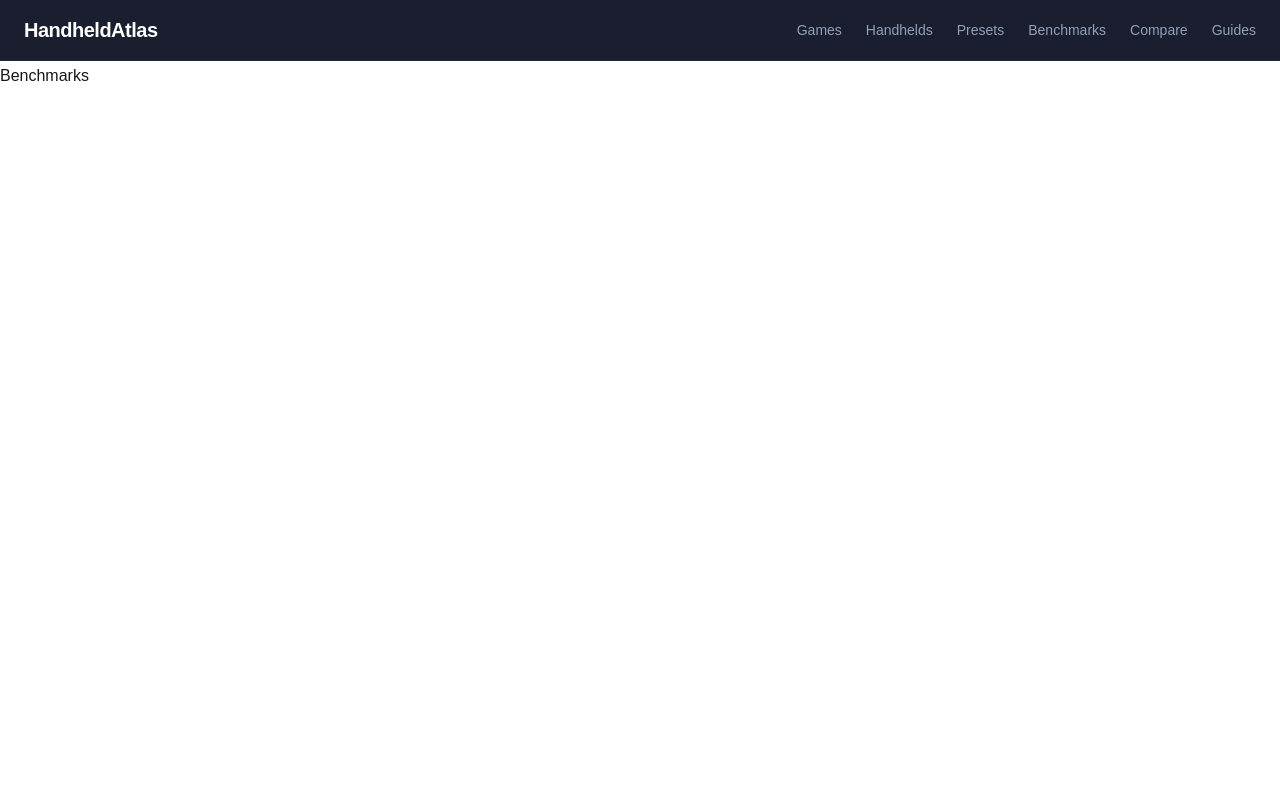
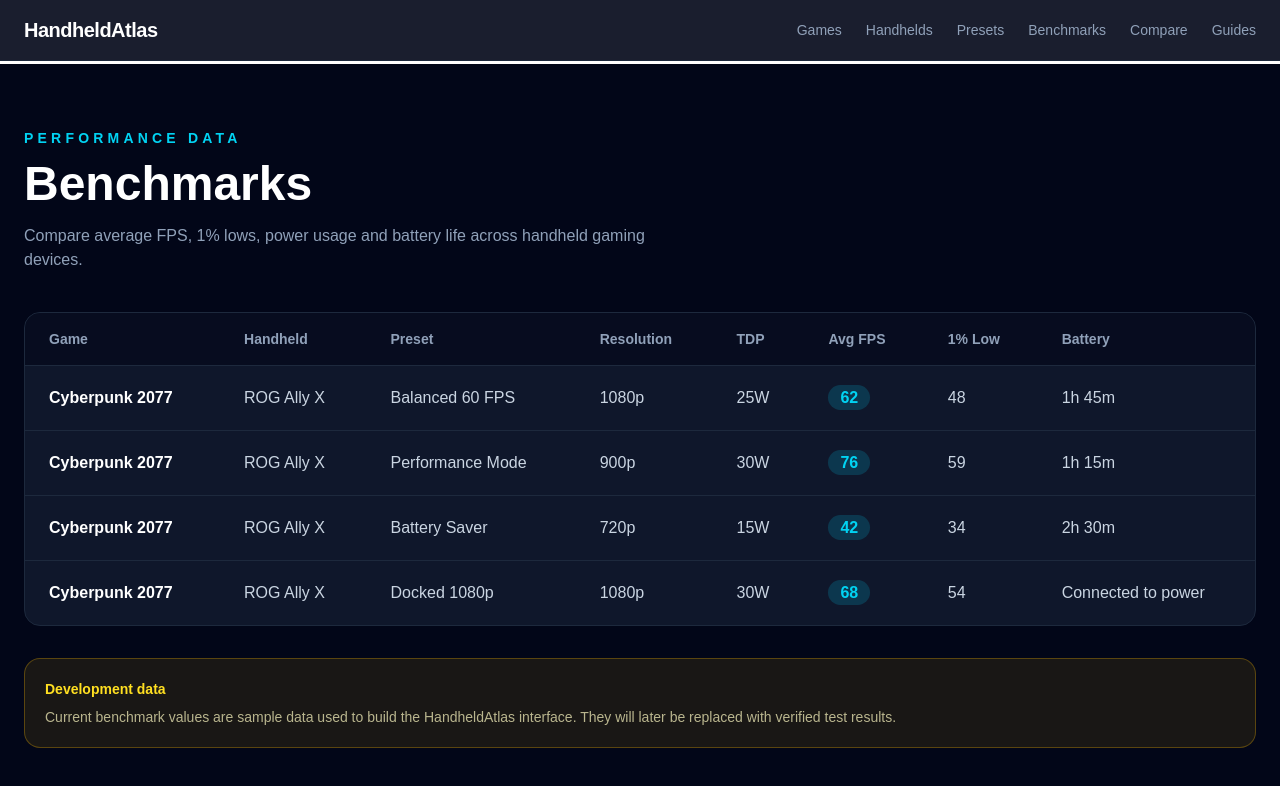
Before and after one commit to nat0r9/handheld-atlas, a Next.js app: page /benchmarks in a window 1280 px wide. Shown: the top 786 px of the page. Built offline with nearby package versions, Linux system fonts and the light colour scheme.

Commit message:
Add benchmark data and benchmark table

```diff
--- a/app/benchmarks/page.tsx
+++ b/app/benchmarks/page.tsx
@@ -1,7 +1,134 @@
+import { benchmarks } from "../../data/benchmarks";
+import { games } from "../../data/games";
+import { handhelds } from "../../data/handhelds";
+import { presets } from "../../data/presets";
+
 export default function BenchmarksPage() {
   return (
-    <main>
-      <h1>Benchmarks</h1>
+    <main className="min-h-screen bg-slate-950 text-white">
+      <div className="mx-auto max-w-7xl px-6 py-16">
+        <p className="text-sm font-semibold uppercase tracking-[0.3em] text-cyan-400">
+          Performance Data
+        </p>
+
+        <h1 className="mt-3 text-5xl font-black">Benchmarks</h1>
+
+        <p className="mt-4 max-w-2xl text-slate-400">
+          Compare average FPS, 1% lows, power usage and battery life
+          across handheld gaming devices.
+        </p>
+
+        <div className="mt-10 overflow-hidden rounded-2xl border border-slate-800 bg-slate-900">
+          <div className="overflow-x-auto">
+            <table className="min-w-full text-left">
+              <thead className="border-b border-slate-800 bg-slate-950/60">
+                <tr>
+                  <th className="px-6 py-4 text-sm font-semibold text-slate-400">
+                    Game
+                  </th>
+
+                  <th className="px-6 py-4 text-sm font-semibold text-slate-400">
+                    Handheld
+                  </th>
+
+                  <th className="px-6 py-4 text-sm font-semibold text-slate-400">
+                    Preset
+                  </th>
+
+                  <th className="px-6 py-4 text-sm font-semibold text-slate-400">
+                    Resolution
+                  </th>
+
+                  <th className="px-6 py-4 text-sm font-semibold text-slate-400">
+                    TDP
+                  </th>
+
+                  <th className="px-6 py-4 text-sm font-semibold text-slate-400">
+                    Avg FPS
+                  </th>
+
+                  <th className="px-6 py-4 text-sm font-semibold text-slate-400">
+                    1% Low
+                  </th>
+
+                  <th className="px-6 py-4 text-sm font-semibold text-slate-400">
+                    Battery
+                  </th>
+                </tr>
+              </thead>
+
+              <tbody>
+                {benchmarks.map((benchmark) => {
+                  const game = games.find(
+                    (item) => item.slug === benchmark.gameSlug,
+                  );
+
+                  const handheld = handhelds.find(
+                    (item) => item.slug === benchmark.handheldSlug,
+                  );
+
+                  const preset = presets.find(
+                    (item) => item.id === benchmark.presetId,
+                  );
+
+                  return (
+                    <tr
+                      key={benchmark.id}
+                      className="border-b border-slate-800 last:border-b-0 hover:bg-slate-800/50"
+                    >
+                      <td className="px-6 py-5 font-semibold">
+                        {game?.name ?? benchmark.gameSlug}
+                      </td>
+
+                      <td className="px-6 py-5 text-slate-300">
+                        {handheld?.name ?? benchmark.handheldSlug}
+                      </td>
+
+                      <td className="px-6 py-5 text-slate-300">
+                        {preset?.name ?? benchmark.presetId}
+                      </td>
+
+                      <td className="px-6 py-5 text-slate-300">
+                        {benchmark.resolution}
+                      </td>
+
+                      <td className="px-6 py-5 text-slate-300">
+                        {benchmark.tdp}
+                      </td>
+
+                      <td className="px-6 py-5">
+                        <span className="rounded-full bg-cyan-500/20 px-3 py-1 font-bold text-cyan-400">
+                          {benchmark.averageFps}
+                        </span>
+                      </td>
+
+                      <td className="px-6 py-5 text-slate-300">
+                        {benchmark.onePercentLow}
+                      </td>
+
+                      <td className="px-6 py-5 text-slate-300">
+                        {benchmark.batteryLife}
+                      </td>
+                    </tr>
+                  );
+                })}
+              </tbody>
+            </table>
+          </div>
+        </div>
+
+        <div className="mt-8 rounded-2xl border border-yellow-500/30 bg-yellow-500/10 p-5">
+          <p className="text-sm font-semibold text-yellow-300">
+            Development data
+          </p>
+
+          <p className="mt-2 text-sm text-yellow-100/70">
+            Current benchmark values are sample data used to build the
+            HandheldAtlas interface. They will later be replaced with
+            verified test results.
+          </p>
+        </div>
+      </div>
     </main>
   );
 }
--- /dev/null
+++ b/data/benchmarks.ts
@@ -0,0 +1,96 @@
+import type { Benchmark } from "../types/benchmark";
+
+export const benchmarks: Benchmark[] = [
+  {
+    id: "cyberpunk-rog-ally-x-balanced-benchmark",
+
+    gameSlug: "cyberpunk-2077",
+    handheldSlug: "rog-ally-x",
+    presetId: "cyberpunk-rog-ally-x-balanced",
+
+    resolution: "1080p",
+    tdp: "25W",
+
+    averageFps: 62,
+    onePercentLow: 48,
+
+    batteryLife: "1h 45m",
+
+    gameVersion: "2.2",
+    driverVersion: "AMD Adrenalin",
+
+    testedAt: "2026-06-05",
+    tester: "HandheldAtlas",
+
+    notes: "Stable balanced preset with good image quality.",
+  },
+  {
+    id: "cyberpunk-rog-ally-x-performance-benchmark",
+
+    gameSlug: "cyberpunk-2077",
+    handheldSlug: "rog-ally-x",
+    presetId: "cyberpunk-rog-ally-x-performance",
+
+    resolution: "900p",
+    tdp: "30W",
+
+    averageFps: 76,
+    onePercentLow: 59,
+
+    batteryLife: "1h 15m",
+
+    gameVersion: "2.2",
+    driverVersion: "AMD Adrenalin",
+
+    testedAt: "2026-06-05",
+    tester: "HandheldAtlas",
+
+    notes: "Higher frame rate with reduced image quality.",
+  },
+  {
+    id: "cyberpunk-rog-ally-x-battery-benchmark",
+
+    gameSlug: "cyberpunk-2077",
+    handheldSlug: "rog-ally-x",
+    presetId: "cyberpunk-rog-ally-x-battery",
+
+    resolution: "720p",
+    tdp: "15W",
+
+    averageFps: 42,
+    onePercentLow: 34,
+
+    batteryLife: "2h 30m",
+
+    gameVersion: "2.2",
+    driverVersion: "AMD Adrenalin",
+
+    testedAt: "2026-06-05",
+    tester: "HandheldAtlas",
+
+    notes: "Best battery life, but lower visual quality.",
+  },
+  {
+    id: "cyberpunk-rog-ally-x-docked-benchmark",
+
+    gameSlug: "cyberpunk-2077",
+    handheldSlug: "rog-ally-x",
+    presetId: "cyberpunk-rog-ally-x-docked",
+
+    resolution: "1080p",
+    tdp: "30W",
+
+    averageFps: 68,
+    onePercentLow: 54,
+
+    batteryLife: "Connected to power",
+
+    gameVersion: "2.2",
+    driverVersion: "AMD Adrenalin",
+
+    testedAt: "2026-06-05",
+    tester: "HandheldAtlas",
+
+    notes: "Stable docked performance for external displays.",
+  },
+];
--- /dev/null
+++ b/types/benchmark.ts
@@ -0,0 +1,23 @@
+export interface Benchmark {
+  id: string;
+
+  gameSlug: string;
+  handheldSlug: string;
+  presetId: string;
+
+  resolution: string;
+  tdp: string;
+
+  averageFps: number;
+  onePercentLow: number;
+
+  batteryLife: string;
+
+  gameVersion: string;
+  driverVersion: string;
+
+  testedAt: string;
+  tester: string;
+
+  notes: string;
+}
```
